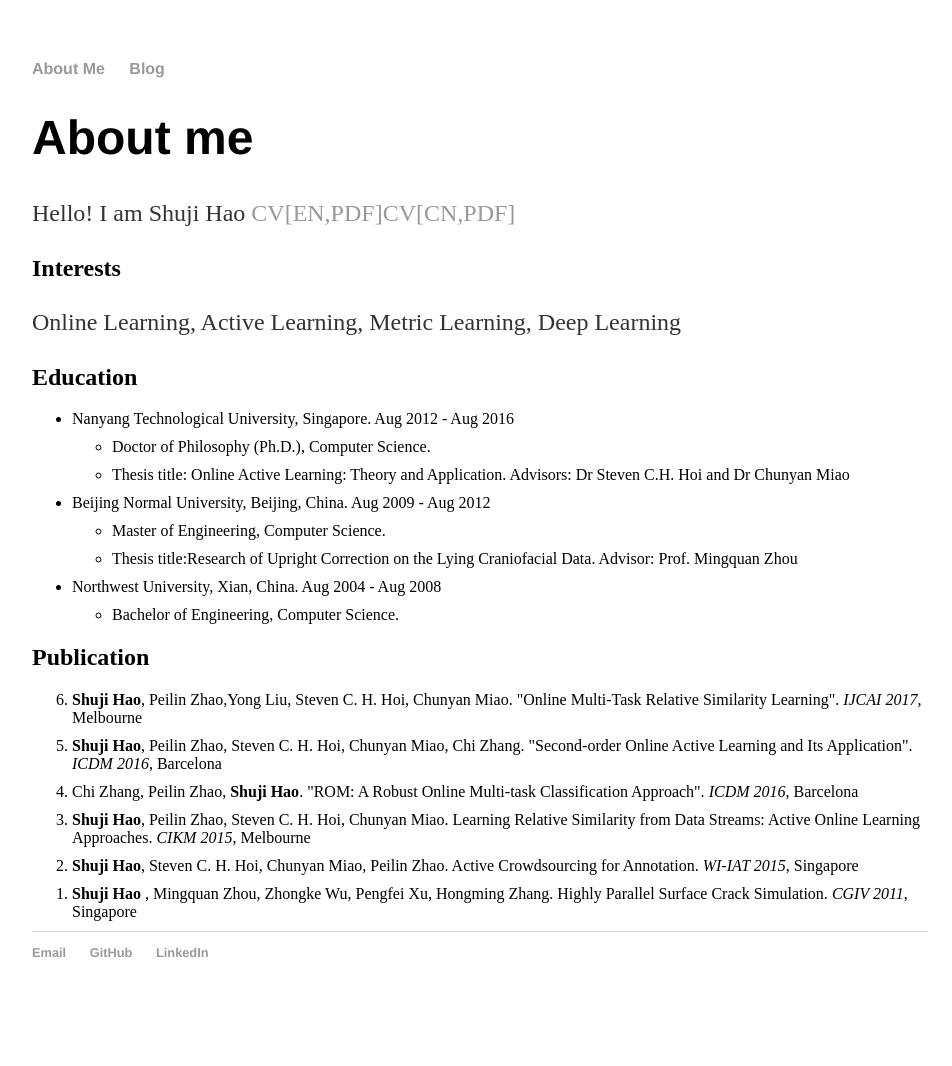
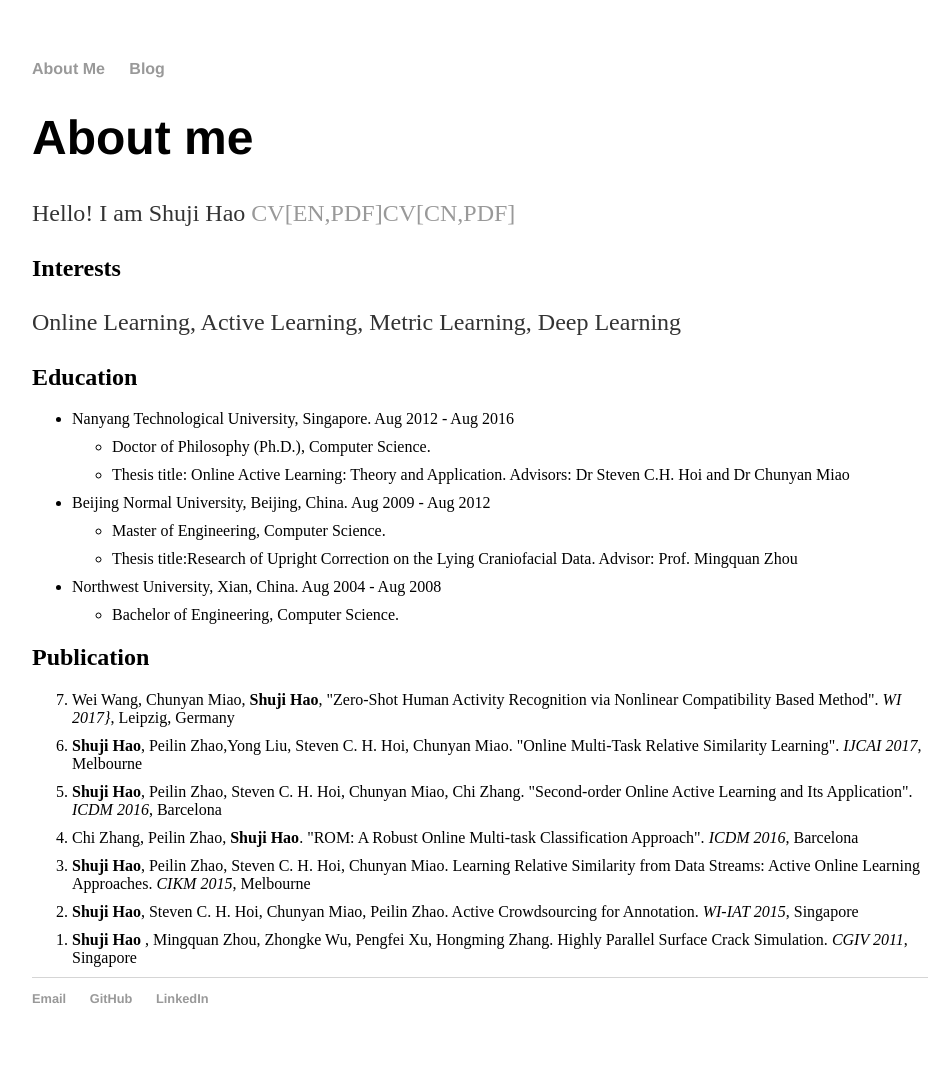
Before and after one commit to haoshuji/haoshuji.github.io, a Jekyll site: the page built from about/index.html, in a window 1280 px wide. Shown: the whole page, without its empty margins (160-1112 px from the left). Built offline with Jekyll 4.4.1, drawn with Linux system fonts in a browser that asks for light colours; before the commit the page ends 1020 px from its top, so only the background shows below that.

Commit message:
udpate publ

```diff
--- a/about/index.html
+++ b/about/index.html
@@ -29,6 +29,8 @@ title: Shuji Hao
 </ul>
 <h2> Publication </h2>
 <ol reversed>
+  <li>Wei Wang, Chunyan Miao, <strong>Shuji Hao</strong>, "Zero-Shot Human Activity Recognition via Nonlinear Compatibility Based Method". <em>WI 2017}</em>, Leipzig, Germany
+  </li>
   <li><strong>Shuji Hao</strong>, Peilin Zhao,Yong Liu, Steven C. H. Hoi, Chunyan Miao. "Online Multi-Task Relative Similarity Learning". <em>IJCAI 2017</em>, Melbourne
   </li>
   <li><strong>Shuji Hao</strong>, Peilin Zhao, Steven C. H. Hoi, Chunyan Miao, Chi Zhang. "Second-order Online Active Learning and Its Application". <em>ICDM 2016</em>, Barcelona
```
